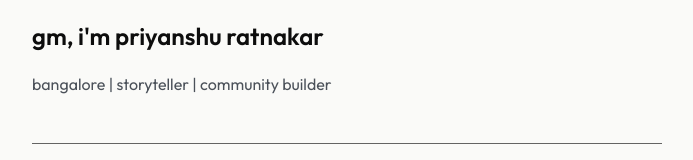
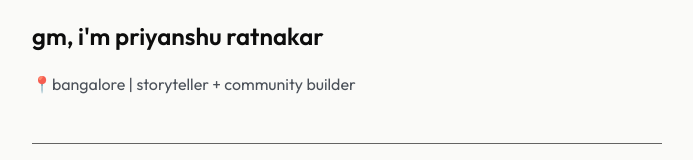
Before and after one commit to priyanshuratnakar/ratnakar.xyz, a Next.js app: page /uniswap in a window 1280 px wide. Shown: the part 513-673 px from the top of the page, without its empty margins (293-986 px from the left). Built offline with nearby package versions, Linux system fonts and the light colour scheme.

Commit message:
Update uniswap.tsx
bio update

```diff
--- a/pages/uniswap.tsx
+++ b/pages/uniswap.tsx
@@ -57,7 +57,7 @@ export default function Uniswap() {
                 gm, i&apos;m priyanshu ratnakar
               </Text>
               <Text fontSize={"16px"} opacity={"90%"}>
-                bangalore | storyteller | community builder
+                📍bangalore | storyteller + community builder
               </Text>
             </Flex>
           </Flex>
```
